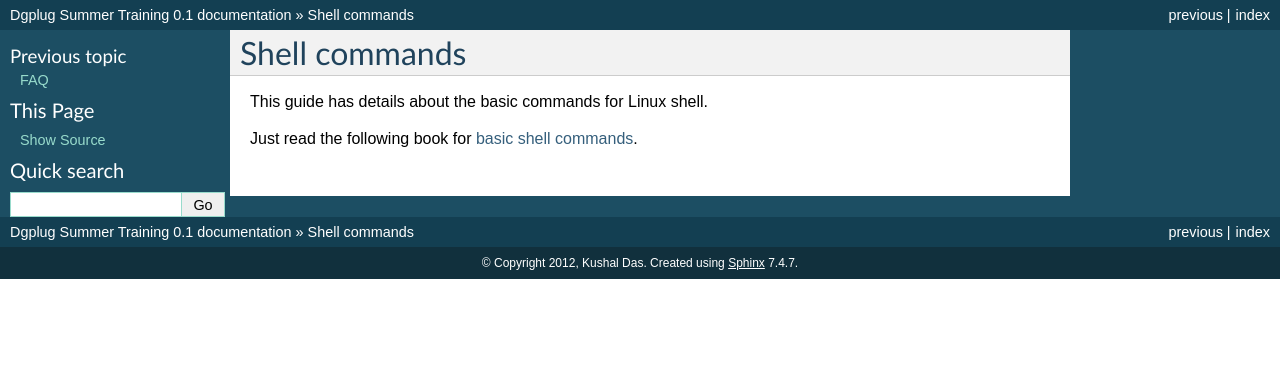
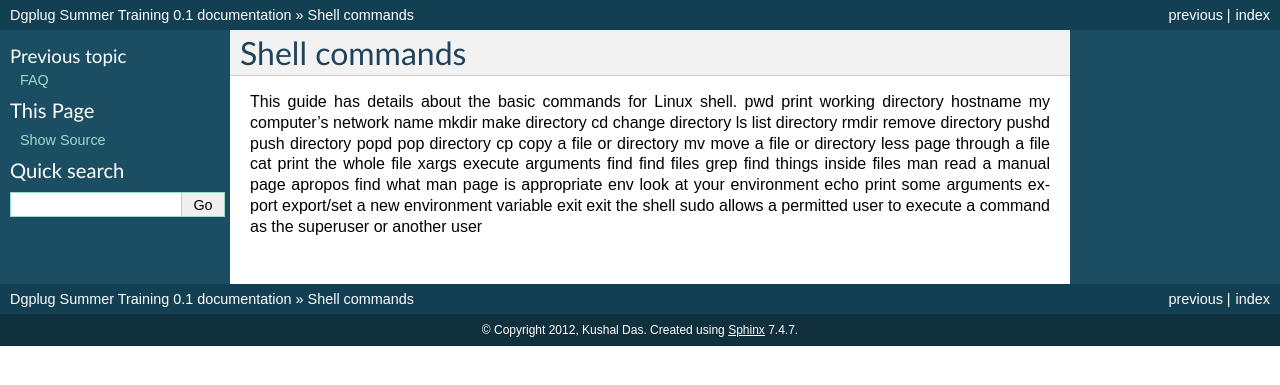
Before and after one commit to kushaldas/summertraining, a Sphinx documentation site: the page built from docs/shell.rst, in a window 1280 px wide. Shown: the top 385 px of the page. Built offline with Sphinx 7.4.7, drawn with Linux system fonts in a browser that asks for light colours.

Commit message:
Update shell.rst
Added few most basic shell commands.

```diff
--- a/docs/shell.rst
+++ b/docs/shell.rst
@@ -2,5 +2,47 @@ Shell commands
 ===============
 
 This guide has details about the basic commands for Linux shell.
-
-Just read the following book for `basic shell commands <http://cli.learncodethehardway.org/book/>`_.
+pwd
+print working directory
+hostname
+my computer's network name
+mkdir
+make directory
+cd
+change directory
+ls
+list directory
+rmdir
+remove directory
+pushd
+push directory
+popd
+pop directory
+cp
+copy a file or directory
+mv
+move a file or directory
+less
+page through a file
+cat
+print the whole file
+xargs
+execute arguments
+find
+find files
+grep
+find things inside files
+man
+read a manual page
+apropos
+find what man page is appropriate
+env
+look at your environment
+echo
+print some arguments
+export
+export/set a new environment variable
+exit
+exit the shell
+sudo
+allows a permitted user to execute a command as the superuser or another user
```
